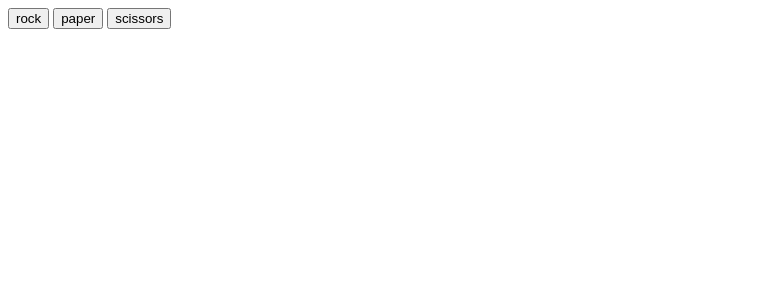
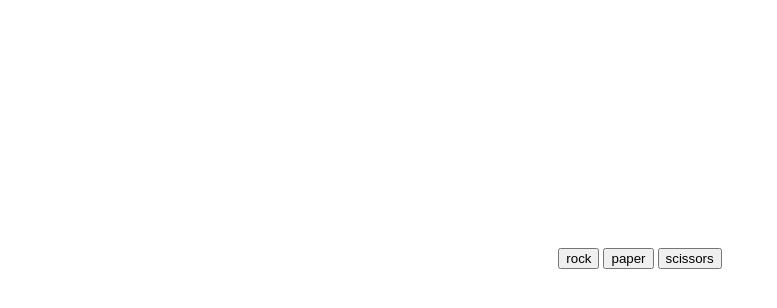
Before and after one commit to Kenny-Sum/Rock_Paper_Scissors_Game, a plain HTML site: page index.html in a window 1280 px wide. Shown: the whole page, without its empty margins (0-777 px from the left). Drawn offline with Linux system fonts and the light colour scheme.

Commit message:
Created css style file and put content at the center.

```diff
--- a/index.html
+++ b/index.html
@@ -3,13 +3,16 @@
 <head>
     <meta charset="UTF-8">
     <meta name="viewport" content="width=device-width, initial-scale=1.0">
-    <title>Document</title>
+    <title>My Rock Paper Scissors Game</title>
+     <link rel="stylesheet" href="style.css">
 </head>
 <body>
     <div id ="display"></div>
-    <button id ="rockBtn">rock</button>
-    <button id ="paperBtn">paper</button>
-    <button id ="scissorsBtn">scissors</button>
+    <div>
+        <button id ="rockBtn">rock</button>
+        <button id ="paperBtn">paper</button>
+        <button id ="scissorsBtn">scissors</button>
+    </div>
 <script src="script.js"></script>
 </body>
 </html>
--- /dev/null
+++ b/style.css
@@ -0,0 +1,7 @@
+body {
+    display: flex;
+    flex-direction: column;
+    justify-content: center;
+    align-items: center;
+    height: 500px;
+}
```
